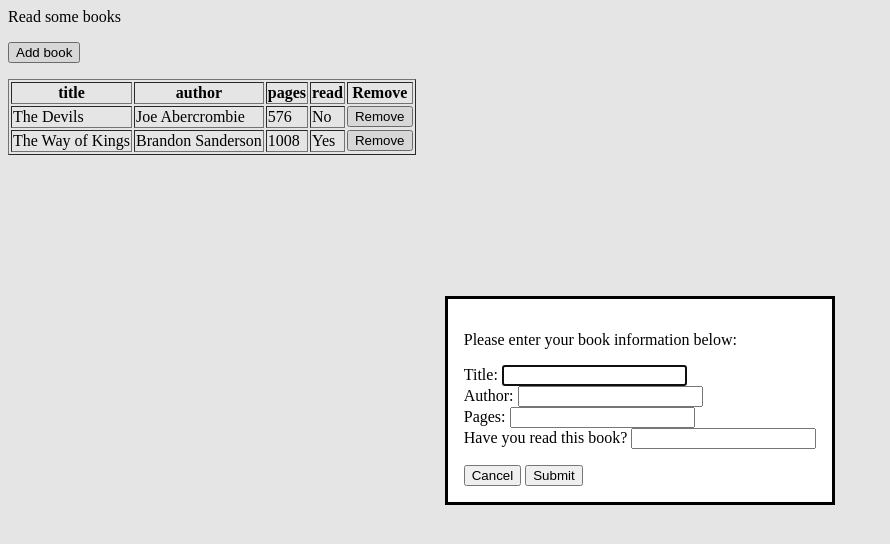
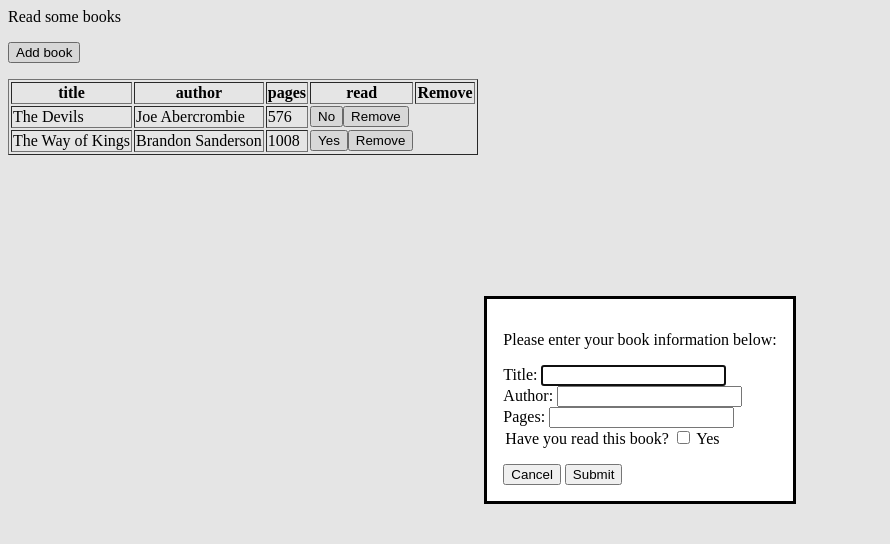
Before and after one commit to rgremaud/book_library, a plain HTML site: page index.html in a window 1280 px wide. Both pictures are taken after a click on the button "Add book". Shown: the whole page, without its empty margins (0-890 px from the left). Drawn offline with Linux system fonts and the light colour scheme.

Commit message:
Add button for read status

```diff
--- a/index.html
+++ b/index.html
@@ -30,8 +30,9 @@
                     <input type="number" name="pages" id="pages">
                 </div>
                 <div>
-                    <label for="read">Have you read this book?</label>
-                    <input type="text" name="read" id="read">
+                    <legend for="read">Have you read this book?</label>
+                    <input type="checkbox" name="read" id="read">
+                    <label for="read">Yes</label>
                 </div>
                 </p>
                 <div>
--- a/script.js
+++ b/script.js
@@ -11,6 +11,15 @@ function Book(title, author, pages, read) {
   this.pages = pages;
   this.read = read;
   this.id = crypto.randomUUID();
+/*
+  this.updateReadStatus = function(status) {
+    if (status == "yes" || status === "on") {
+      this.read = "Yes";
+    }
+    else {
+      this.read = "No";
+    }
+  }; */
 }
 
 
@@ -46,7 +55,7 @@ function formClear() {
   document.getElementById('author').value = "";
   document.getElementById('pages').value = "";
   document.getElementById('read').value = "";
-}
+};
 
 // table creation
 
@@ -88,6 +97,11 @@ function createTable() {
       if (getKeyByValue(item, value) == 'id') {
         const button = document.createElement('button');
         button.appendChild(document.createTextNode('Remove'));
+        row.appendChild(button);
+      }
+      else if (getKeyByValue(item, value) == 'read') {
+        const button = document.createElement('button');
+        button.appendChild(document.createTextNode(`${value}`));
         row.appendChild(button);
       }
       else {
```
